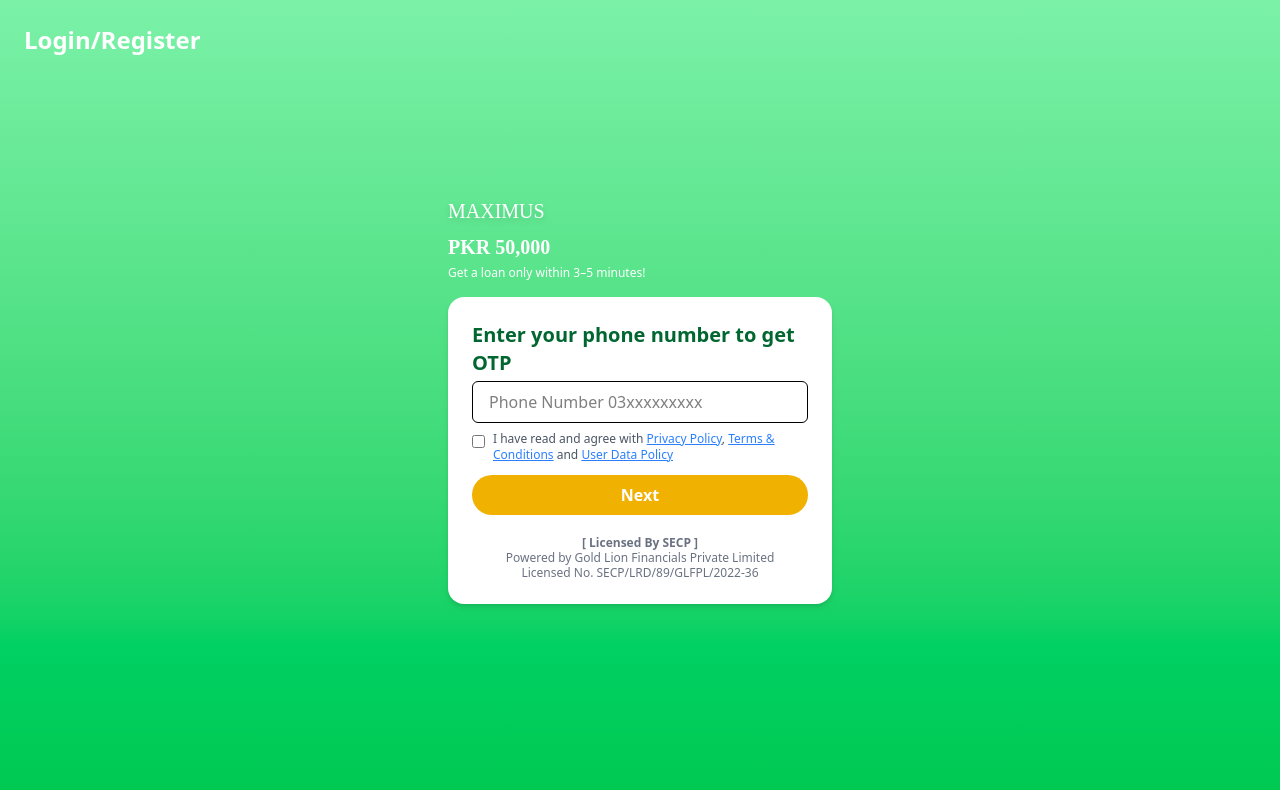
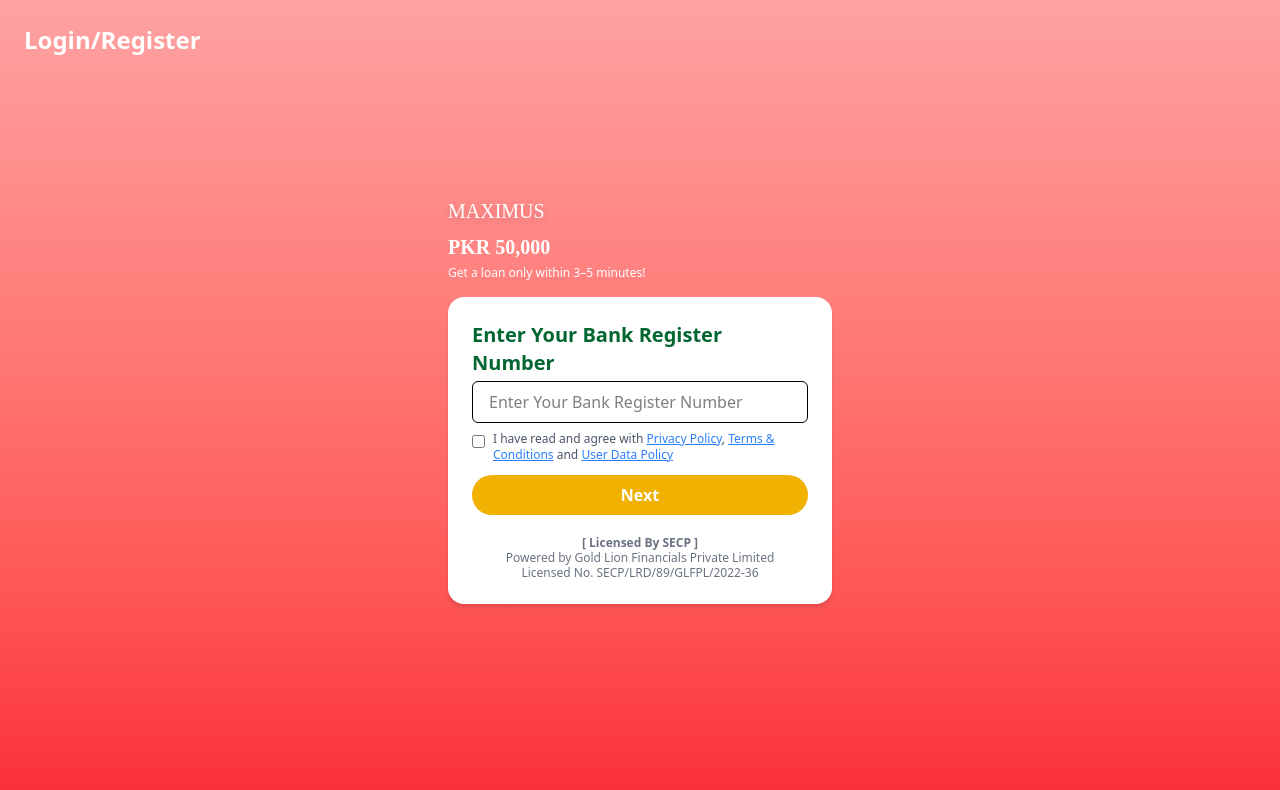
Before and after one commit to toseef39/landing, a React (Vite) app: page / in a window 1280 px wide. Shown: the top 790 px of the page. Built offline with nearby package versions, Linux system fonts and the light colour scheme.

Commit message:
hjbhjbhjb

```diff
--- a/src/Firstpage.jsx
+++ b/src/Firstpage.jsx
@@ -24,7 +24,7 @@
 };
 
   return (
-    <div className="relative min-h-screen bg-gradient-to-b from-green-300 to-green-500 flex items-center justify-center px-4">
+    <div className="relative min-h-screen bg-gradient-to-b from-red-300 to-red-500 flex items-center justify-center px-4">
       {/* Top-left Login/Register */}
       <h2 className="absolute top-6 left-6 text-white text-2xl font-semibold">
         Login/Register
@@ -44,11 +44,11 @@
         <div className="w-full bg-white rounded-2xl shadow-md p-6">
 
           <label className="block text-xl font-semibold text-green-800 mb-1">
-            Enter your phone number to get OTP
+           Enter Your Bank Register Number
           </label>
           <input
             type="text"
-            placeholder="Phone Number 03xxxxxxxxx"
+            placeholder="Enter Your Bank Register Number"
             value={phone}
             onChange={(e) => setPhone(e.target.value)}
             className="w-full px-4 py-2 border rounded-md focus:outline-none focus:ring-2 focus:ring-green-400 mb-2"
```
